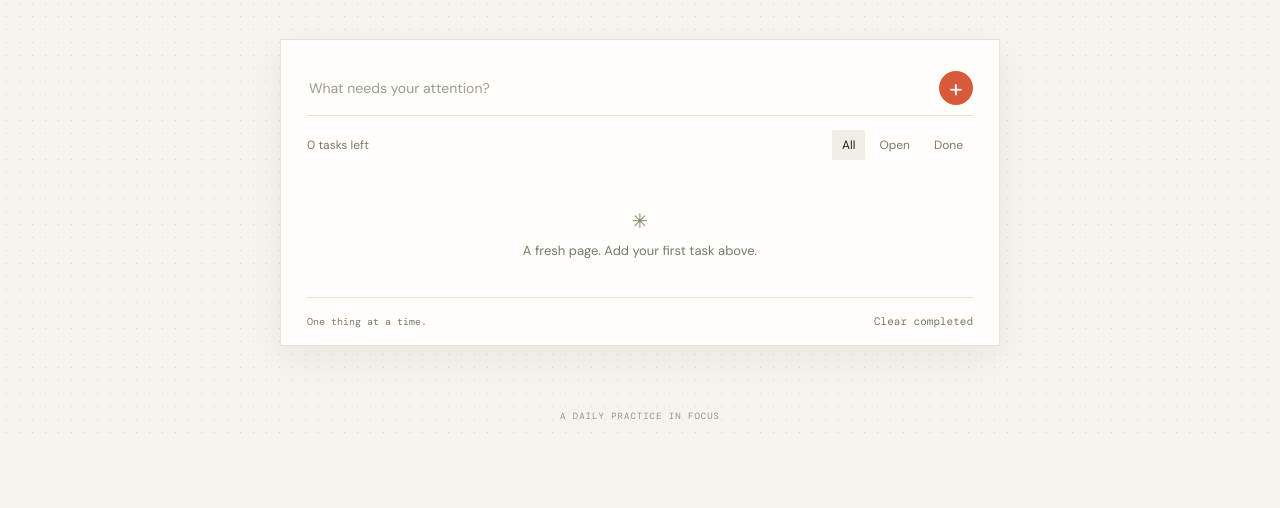
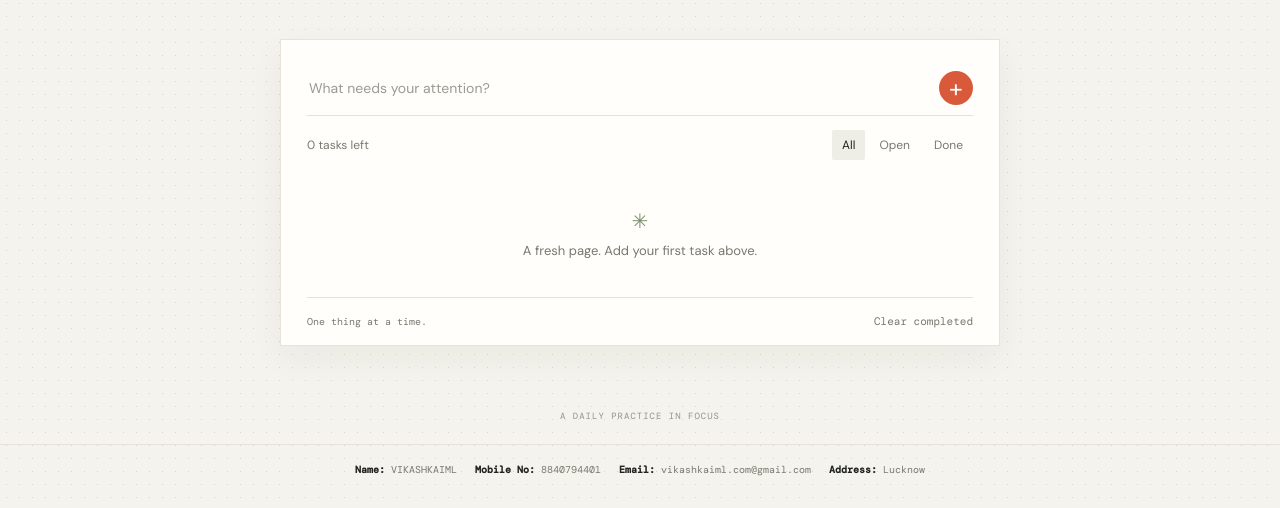
Before and after one commit to VIKASHKAIML/daymark., a plain HTML site: page index.html in a window 1280 px wide. Shown: the part 367-875 px from the top of the page. Before the commit the page ends 811 px from the top, so only its background shows below. Drawn offline with nearby package versions, Linux system fonts and the light colour scheme; a web font is replaced by a local one.

Commit message:
add footer section with contact information and style adjustments

```diff
--- a/index.html
+++ b/index.html
@@ -58,6 +58,13 @@
 
         <div class="corner-note" aria-hidden="true">A DAILY PRACTICE IN FOCUS</div>
     </main>
+
+    <footer class="site-footer" aria-label="Contact information">
+        <p><strong>Name:</strong> VIKASHKAIML</p>
+        <p><strong>Mobile No:</strong> 8840794401</p>
+        <p><strong>Email:</strong> vikashkaiml.com@gmail.com</p>
+        <p><strong>Address:</strong> Lucknow</p>
+    </footer>
 </body>
 
 </html>
--- a/styles.css
+++ b/styles.css
@@ -322,6 +322,27 @@ h1 em {
     text-align: center;
 }
 
+.site-footer {
+    display: flex;
+    flex-wrap: wrap;
+    justify-content: center;
+    gap: 10px 18px;
+    padding: 18px 20px 32px;
+    border-top: 1px solid var(--line);
+    color: var(--muted);
+    font-family: 'DM Mono', monospace;
+    font-size: 10px;
+    text-align: center;
+}
+
+.site-footer p {
+    margin: 0;
+}
+
+.site-footer strong {
+    color: var(--ink);
+}
+
 .visually-hidden {
     position: absolute;
     width: 1px;
```
